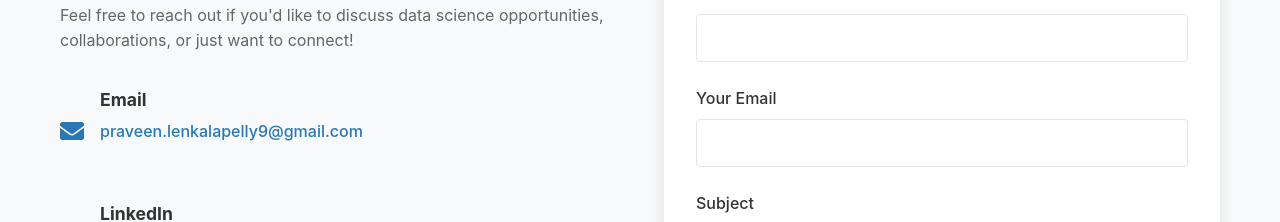
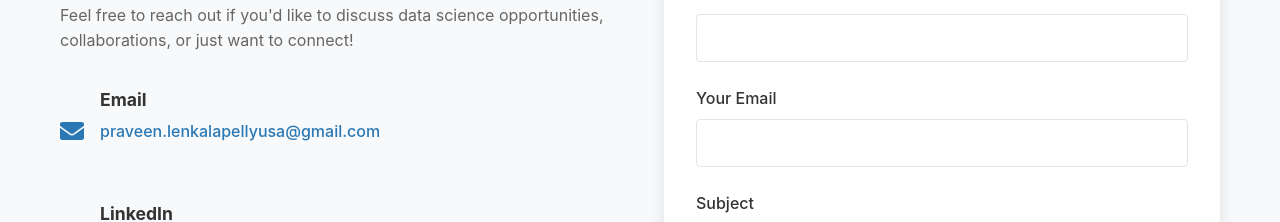
Before and after one commit to lenkalapellypraveen/Portfolio_Praveen, a React (Vite) app: page / in a window 1280 px wide. Shown: the part 9281-9503 px from the top of the page. Built offline with nearby package versions, Linux system fonts and the light colour scheme.

Commit message:
Updated contact information

```diff
--- a/src/components/Contact.tsx
+++ b/src/components/Contact.tsx
@@ -61,7 +61,7 @@
                 <FaEnvelope className="contact-icon" />
                 <div className="method-details">
                   <h4>Email</h4>
-                  <p><a href="mailto:praveen.lenkalapelly9@gmail.com">praveen.lenkalapelly9@gmail.com</a></p>
+                  <p><a href="mailto:praveen.lenkalapellyusa@gmail.com">praveen.lenkalapellyusa@gmail.com</a></p>
                 </div>
               </div>
 
```
